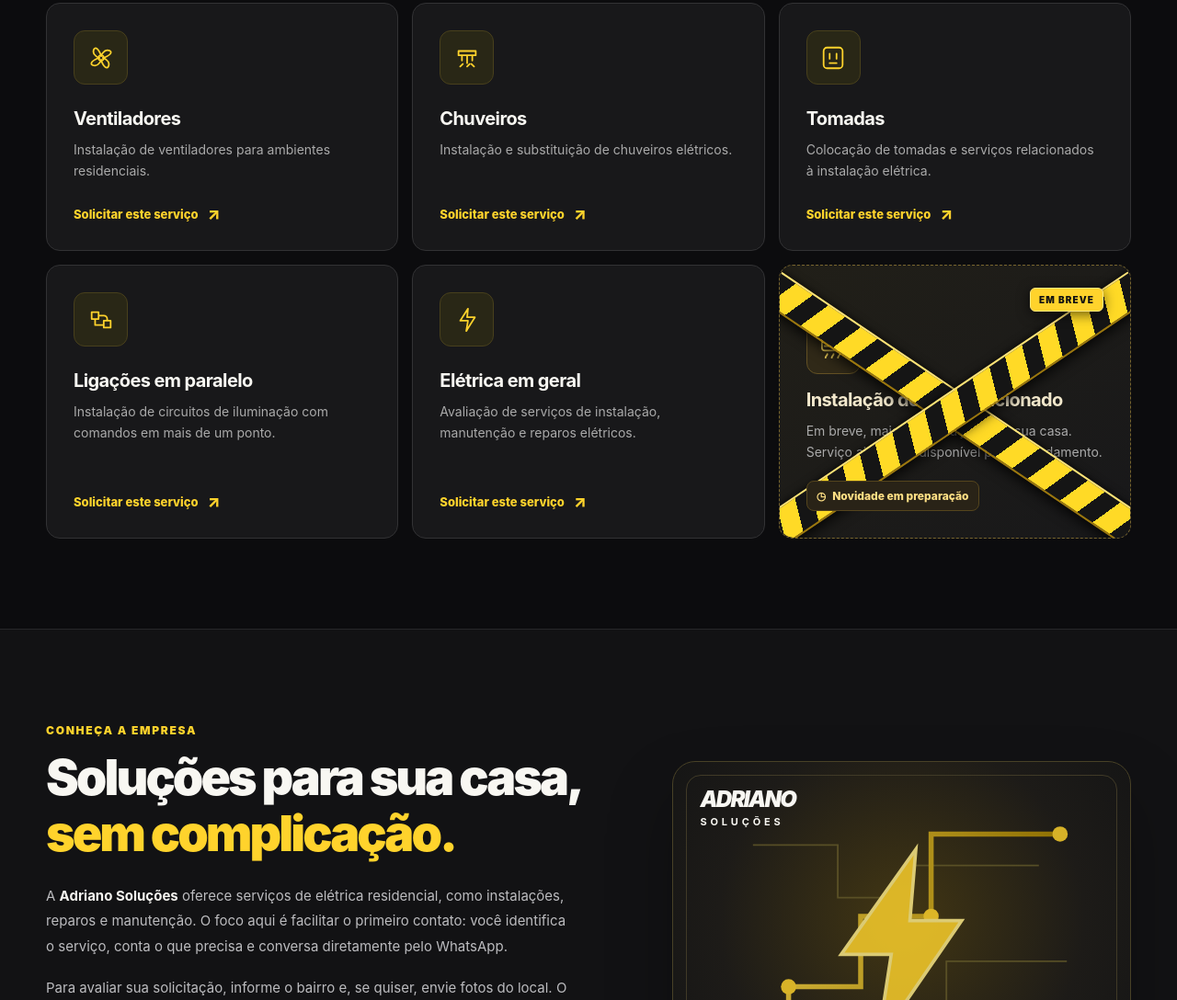
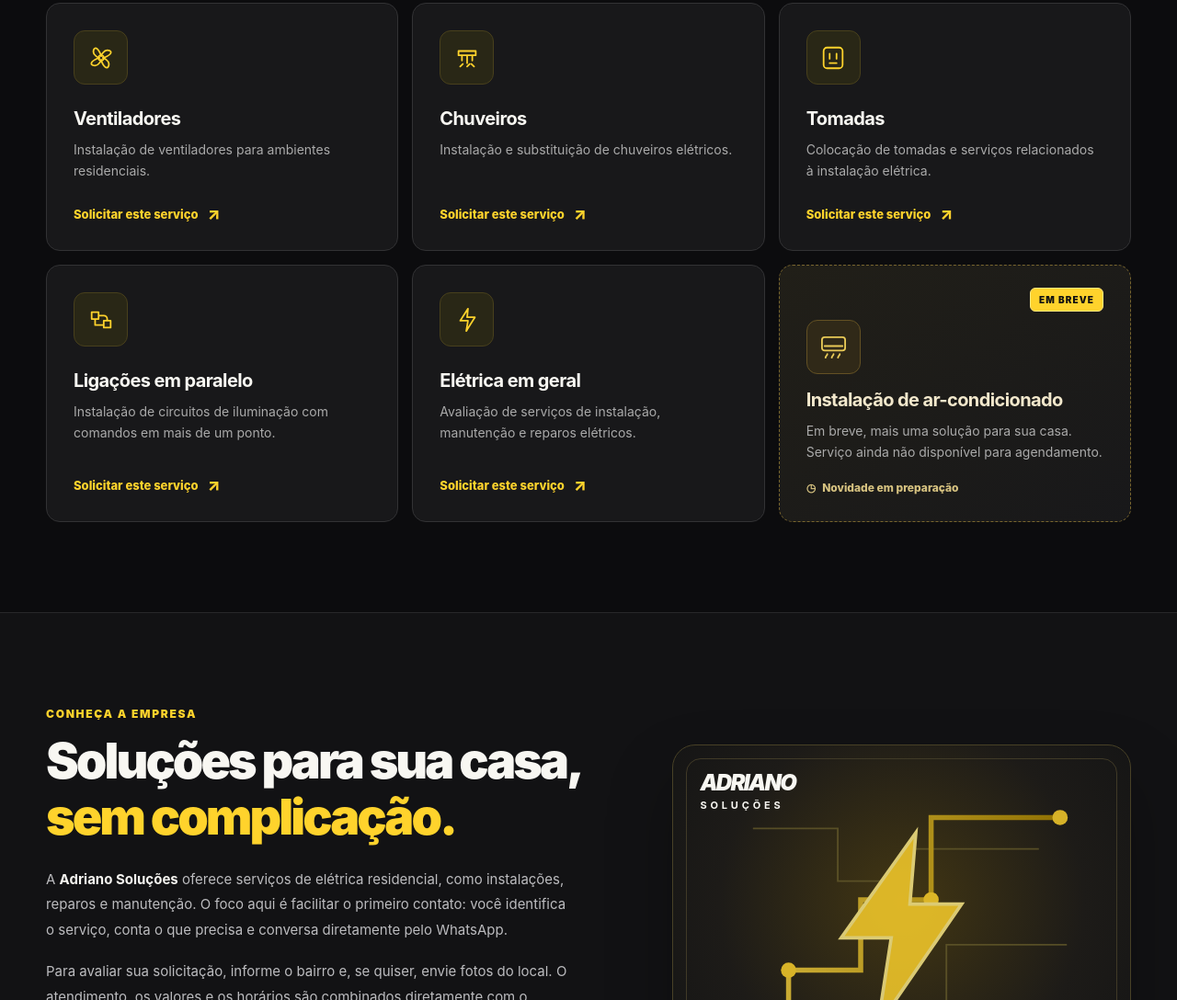
Before and after one commit to felipemoura-code/prado-parts-site, a plain HTML site: page adriano-solucoes-preview/index.html in a window 1280 px wide. Shown: the part 1182-2270 px from the top of the page at 92% size. Drawn offline with Linux system fonts and the light colour scheme.

Commit message:
Remove fitas em X e deixa card de ar-condicionado Em breve não clicável

```diff
--- a/adriano-solucoes-preview/index.html
+++ b/adriano-solucoes-preview/index.html
@@ -98,16 +98,11 @@
 .upcoming-note{margin-top:auto;display:flex;align-items:center;gap:7px;color:#d6c280;font-weight:800;font-size:12px}
 
 
-/* Card de ar-condicionado: duas faixas diagonais, estilo fita de obra */
-.service-upcoming{overflow:hidden;isolation:isolate}
-.service-upcoming .service-topline{position:relative;z-index:4}
-.service-upcoming .upcoming-badge{background:#ffd32c;color:#121212;border:1px solid #ffe87e;box-shadow:0 3px 14px #0009}
-.service-upcoming .caution-x{position:absolute;inset:0;z-index:2;pointer-events:none;overflow:hidden;border-radius:inherit}
-.service-upcoming .caution-tape{position:absolute;left:50%;top:53%;display:block;width:160%;height:39px;background:repeating-linear-gradient(110deg,#ffda26 0 21px,#151515 21px 40px);border-top:2px solid #ffe477;border-bottom:2px solid #9c780e;box-shadow:0 5px 14px #000b,0 -2px 5px #0005;transform-origin:center center}
-.service-upcoming .caution-tape-a{transform:translate(-50%,-50%) rotate(34deg)}
-.service-upcoming .caution-tape-b{transform:translate(-50%,-50%) rotate(-34deg)}
-.service-upcoming .upcoming-note{position:relative;z-index:3;background:#292317;border:1px solid #55451d;border-radius:8px;padding:8px 10px;align-self:flex-start;color:#ffe085}
-@media(max-width:540px){.service-upcoming .caution-tape{height:35px;top:52%}}
+/* Card em breve: informativo, sem interação ou agendamento */
+.service-upcoming{cursor:default}
+.service-upcoming:hover{transform:none;border-color:#78652e}
+.service-upcoming .upcoming-badge{background:#ffd32c;color:#111;border:1px solid #ffe87e;font-weight:900}
+.service-upcoming .upcoming-note{color:#d6c280}
 
 </style>
 <meta name="robots" content="noindex,nofollow">
@@ -143,7 +138,6 @@
 <article class="service"><div class="service-icon"><svg viewBox="0 0 32 32"><path d="M5 7h8v8H5zM19 17h8v8h-8zM13 11h6a4 4 0 0 1 4 4v2M9 15v7h10"/></svg></div><h3>Ligações em paralelo</h3><p>Instalação de circuitos de iluminação com comandos em mais de um ponto.</p><a href="#orcamento" data-service="Ligações em paralelo">Solicitar este serviço</a></article>
 <article class="service"><div class="service-icon"><svg viewBox="0 0 32 32"><path d="m17 3-9 14h9l-2 12 10-16h-9z"/></svg></div><h3>Elétrica em geral</h3><p>Avaliação de serviços de instalação, manutenção e reparos elétricos.</p><a href="#orcamento" data-service="Elétrica em geral">Solicitar este serviço</a></article>
 <article class="service service-upcoming" aria-label="Instalação de ar-condicionado, serviço em breve">
-<div class="caution-x" aria-hidden="true"><span class="caution-tape caution-tape-a"></span><span class="caution-tape caution-tape-b"></span></div>
 <div class="service-topline"><span class="upcoming-badge">EM BREVE</span></div>
 <div class="service-icon" aria-hidden="true"><svg viewBox="0 0 32 32"><rect x="3" y="5" width="26" height="15" rx="3"/><path d="M6 15h20M9 24c0 2-2 2-2 4m9-4c0 2-2 2-2 4m9-4c0 2-2 2-2 4"/></svg></div>
 <h3>Instalação de ar-condicionado</h3>
```
